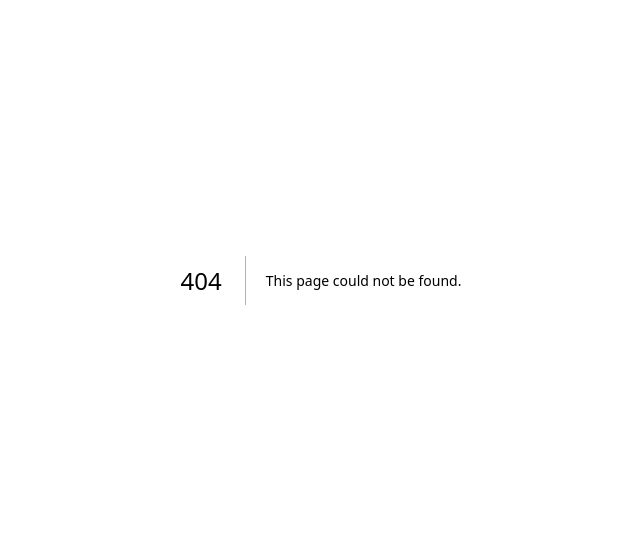
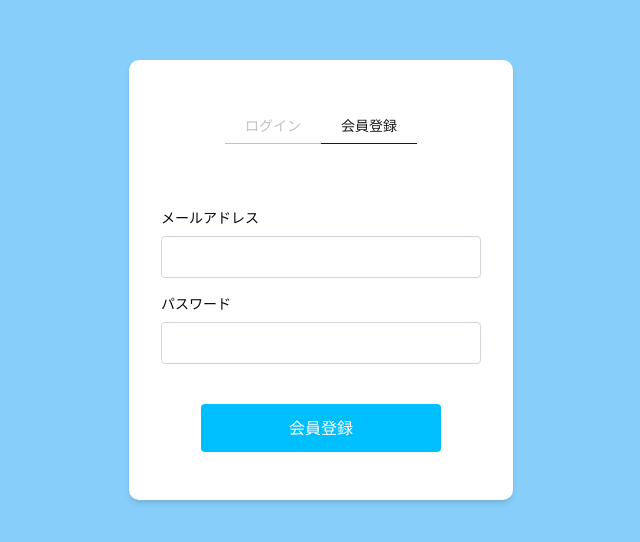
Before and after one commit to tsukuba-cojt/trackmate-front, a Next.js app: page /signup in a window 1280 px wide. Before the commit this address had no page. Shown: the part 120-662 px from the top of the page, without its empty margins (319-959 px from the left). Built offline with nearby package versions, Linux system fonts and the light colour scheme.

Commit message:
デプロイのため

```diff
--- a/app/expense/display/page.tsx
+++ b/app/expense/display/page.tsx
@@ -11,18 +11,33 @@ import {
     CardTitle,
 } from "@/components/ui/card"
 
-function main() {
+async function main() {
+
+    const token = process.env.NEXT_PUBLIC_TOKEN;
+    const url = `${process.env.NEXT_PUBLIC_BASE_API_URL}expenses`;
+    const res = await fetch(url, {
+        method: "GET",
+        headers: {
+        "Content-Type": "application/json",
+        "Authorization": `Bearer ${token}`,
+        },
+        body: JSON.stringify({
+
+        })
+    });
+
+
 
     return (
         <div className="h-screen w-screen">
             <div className="w-screen py-10 extra-bold text-4xl text-center">支出</div>
                 <div className="flex justify-center mb-8">
                     <Switcher
-                    leftText="表示"
-                    leftLink="/expense/display"
-                    rightText="入力"
-                    rightLink="/expense/input"
-                    focus="left"
+                        leftText="表示"
+                        leftLink="/expense/display"
+                        rightText="入力"
+                        rightLink="/expense/input"
+                        focus="left"
                     />
                 </div>
                 <div className="flex items-center justify-center">
@@ -80,7 +95,7 @@ function main() {
                     </div>
                 </div>
             <div>
-                <transitionButton
+                <TransitionButton
                     leftText="カテゴリ別"
                     leftLink="/category"
                     rightText="予測グラフ"
--- a/app/login/page.tsx
+++ b/app/login/page.tsx
@@ -1,11 +1,10 @@
 "use client";
 
-import type React from "react";
-import { useState } from "react";
+import React, { useState } from "react";
 import { useRouter } from "next/navigation";
 import TransitionButton from "@/components/transition";
-import { signInWithEmailAndPassword } from 'firebase/auth';
-import { auth } from '@/components/auth/firebase';
+// import { signInWithEmailAndPassword } from 'firebase/auth';
+// import { auth } from '@/components/auth/firebase';
 import { Alert, AlertDescription, AlertTitle } from "@/components/ui/alert";
 import { Terminal } from "lucide-react";
 
@@ -16,20 +15,46 @@ const LoginPage = () => {
     const [errorMessage, setErrorMessage] = useState<string | null>(null);
     const [isLoading, setIsLoading] = useState<boolean>(false);
 
+    // JWT認証のためのログイン処理
     const handleLogin = async (e: React.FormEvent) => {
         e.preventDefault();
         setErrorMessage(null);
         setIsLoading(true);
 
         try {
-            // Firebase Authenticationでメールアドレスとパスワードを使ってログイン
-            await signInWithEmailAndPassword(auth, email, password);
-            console.log('ログイン成功！');
-            router.push('/loan/display');
+            // バックエンドのログインAPIエンドポイント
+            const backendApiUrl = '/auth/login';
+
+            const response = await fetch(backendApiUrl, {
+                method: 'POST',
+                headers: {
+                    'Content-Type': 'application/json',
+                },
+                body: JSON.stringify({ email, password }),
+            });
+
+            const data = await response.json();
+
+            if (response.ok) {
+                // ログイン成功
+                console.log('ログイン成功！');
+                // JWTトークンを保存 (例: localStorage)
+                if (data.token) {
+                    localStorage.setItem('jwt_token', data.token);
+                }
+                // ユーザーをリダイレクト
+                router.push('/loan/display');
+            } else {
+                // ログイン失敗
+                const errorDetail = data.message || '不明なエラーが発生しました。';
+                setErrorMessage(`ログインエラー: ${errorDetail}`);
+                console.error('ログイン中に問題が発生しました:', data);
+            }
         } catch (error: unknown) {
-            console.error('ログイン中に問題が発生しました:', error);
+            // ネットワークエラーなど、予期せぬエラー
+            console.error('ログイン中にネットワークまたは予期せぬエラーが発生しました:', error);
             if (error instanceof Error) {
-                setErrorMessage(`ログインエラー: ${error.message}`);
+                setErrorMessage(`ネットワークエラー: ${error.message}`);
             } else {
                 setErrorMessage('ログイン中に不明なエラーが発生しました。');
             }
@@ -59,8 +84,8 @@ const LoginPage = () => {
                             type="email"
                             id="email"
                             className="w-full px-3 py-2 border border-gray-300 rounded focus:outline-none focus:ring-2 focus:ring-blue-500"
-                            value={email} // Controlled component
-                            onChange={(e) => setEmail(e.target.value)} // Controlled component
+                            value={email}
+                            onChange={(e) => setEmail(e.target.value)}
                             required
                         />
                     </div>
@@ -98,6 +123,6 @@ const LoginPage = () => {
             </div>
         </div>
     );
-}
+};
 
 export default LoginPage;
--- a/app/register/page.tsx
+++ b/app/signup/page.tsx
@@ -1,16 +1,17 @@
 "use client";
 
-import type React from "react";
-import { useState } from "react";
+import React, { useState } from "react";
 import { useRouter } from "next/navigation";
 import TransitionButton from "@/components/transition";
-import { createUserWithEmailAndPassword, sendEmailVerification } from 'firebase/auth';
-import { auth } from '@/components/auth/firebase';
-import axios from 'axios';
+// Firebase関連のインポートは削除
+// import { createUserWithEmailAndPassword, sendEmailVerification } from 'firebase/auth';
+// import { auth } from '@/components/auth/firebase';
+// Axiosのインポートは削除 (fetchを使用するため)
+// import axios from 'axios';
 import { Alert, AlertDescription, AlertTitle } from "@/components/ui/alert";
 import { Terminal } from "lucide-react";
 
-const RegisterPage = () => {
+const signupPage = () => {
     const router = useRouter();
     const [email, setEmail] = useState<string>('');
     const [password, setPassword] = useState<string>('');
@@ -18,41 +19,49 @@ const RegisterPage = () => {
     const [errorMessage, setErrorMessage] = useState<string | null>(null);
     const [isLoading, setIsLoading] = useState<boolean>(false);
 
-    const registerApiUrl = "http://localhost:3006/auth/signup"; // 開発用
-    // const registerApiUrl = "/api/signup"; // 本番環境用
+    // バックエンドのユーザー登録APIエンドポイント
+    // 実際のバックエンドのURLに合わせて変更してください
+    const signupApiUrl = "http://localhost:3006/auth/signup"; // 開発用 (例)
+    // const signupApiUrl = "/api/signup"; // 本番環境用 (Next.js API Routesを使用する場合)
 
-    const handleRegister = async (e: React.FormEvent) => {
+    const handlesignup = async (e: React.FormEvent) => {
         e.preventDefault();
         setSuccessMessage(null);
         setErrorMessage(null);
         setIsLoading(true);
 
         try {
-            // 1. Firebase Authenticationへのユーザー登録
-            const userCredential = await createUserWithEmailAndPassword(auth, email, password);
-            const firebaseUid = userCredential.user.uid;
-
-            // 2. 登録確認メールの送信
-            // sendEmailVerificationはユーザーがログイン状態でないと失敗する可能性があるので注意
-            // 登録直後なのでuserCredential.userを使用
-            await sendEmailVerification(userCredential.user);
-            setSuccessMessage("登録確認メールを送信しました。メール内のリンクをクリックして登録を完了してください。");
-
-            // 3. バックエンドAPIへのユーザー登録情報送信
-            await axios.post(registerApiUrl, {
-                firebaseUid: firebaseUid,
-                email: email,
+            // バックエンドAPIへのユーザー登録情報送信
+            const response = await fetch(signupApiUrl, {
+                method: 'POST',
+                headers: {
+                    'Content-Type': 'application/json',
+                },
+                body: JSON.stringify({ email, password }),
             });
 
-            console.log('ユーザー登録が完了し、バックエンドに情報が送信されました');
+            const data = await response.json();
 
-            // 4. 登録成功後のリダイレクト
-            router.push('/login'); // 登録後にログインページへリダイレクト
+            if (response.ok) {
+                // 登録成功
+                console.log('ユーザー登録が完了し、バックエンドに情報が送信されました');
+                setSuccessMessage("会員登録が完了しました。ログインページへ移動します。");
+                // 登録成功後、一定時間後にログインページへリダイレクト
+                setTimeout(() => {
+                    router.push('/login');
+                }, 2000); // 2秒後にリダイレクト
+            } else {
+                // 登録失敗 (バックエンドからのエラーメッセージをパース)
+                const errorDetail = data.message || '不明なエラーが発生しました。';
+                setErrorMessage(`会員登録エラー: ${errorDetail}`);
+                console.error('サインアップ中に問題が発生しました:', data);
+            }
 
         } catch (error: unknown) {
-            console.error('サインアップ中に問題が発生しました:', error);
+            // ネットワークエラーなど、予期せぬエラー
+            console.error('サインアップ中にネットワークまたは予期せぬエラーが発生しました:', error);
             if (error instanceof Error) {
-                setErrorMessage(`サインアップ中にエラーが発生しました: ${error.message}`);
+                setErrorMessage(`ネットワークエラー: ${error.message}`);
             } else {
                 setErrorMessage('サインアップ中に不明なエラーが発生しました。');
             }
@@ -69,11 +78,11 @@ const RegisterPage = () => {
                         leftText="ログイン"
                         leftLink="/login"
                         rightText="会員登録"
-                        rightLink="/register"
+                        rightLink="/signup"
                         focus="right"
                     />
                 </div>
-                <form onSubmit={handleRegister}>
+                <form onSubmit={handlesignup}>
                     <div className="mb-4">
                         <label className="block text-sm font-medium mb-2" htmlFor="email">
                             メールアドレス
@@ -96,7 +105,7 @@ const RegisterPage = () => {
                             id="password"
                             className="w-full px-3 py-2 border border-gray-300 rounded focus:outline-none focus:ring-2 focus:ring-blue-500"
                             value={password}
-                            onChange={(e) => setPassword(e.target.value)} // Controlled component
+                            onChange={(e) => setPassword(e.target.value)}
                             required
                         />
                     </div>
@@ -104,9 +113,9 @@ const RegisterPage = () => {
                         <button
                             type="submit"
                             className="w-3/4 bg-theme-200 text-white mt-4 py-3 rounded hover:bg-blue-700 transition duration-200"
-                            disabled={isLoading} // 送信中はボタンを無効化
+                            disabled={isLoading}
                         >
-                            {isLoading ? '登録中...' : '会員登録'} {/* ボタンテキストを動的に変更 */}
+                            {isLoading ? '登録中...' : '会員登録'}
                         </button>
                     </div>
                 </form>
@@ -117,7 +126,6 @@ const RegisterPage = () => {
                         <Terminal className="h-4 w-4" />
                         <AlertTitle>
                             登録に成功しました!
-                            ログインページからログインしてください。
                         </AlertTitle>
                         <AlertDescription>{successMessage}</AlertDescription>
                     </Alert>
@@ -125,11 +133,10 @@ const RegisterPage = () => {
 
                 {/* エラーメッセージの表示 */}
                 {errorMessage && (
-                    <Alert variant="destructive" className="mt-4"> {/* エラー用にvariant="destructive"を使用 */}
+                    <Alert variant="destructive" className="mt-4">
                         <Terminal className="h-4 w-4" />
                         <AlertTitle>
                             登録に失敗しました。
-                            もう一度お試しください。
                         </AlertTitle>
                         <AlertDescription>{errorMessage}</AlertDescription>
                     </Alert>
@@ -139,4 +146,4 @@ const RegisterPage = () => {
     );
 };
 
-export default RegisterPage;
+export default signupPage;
```
